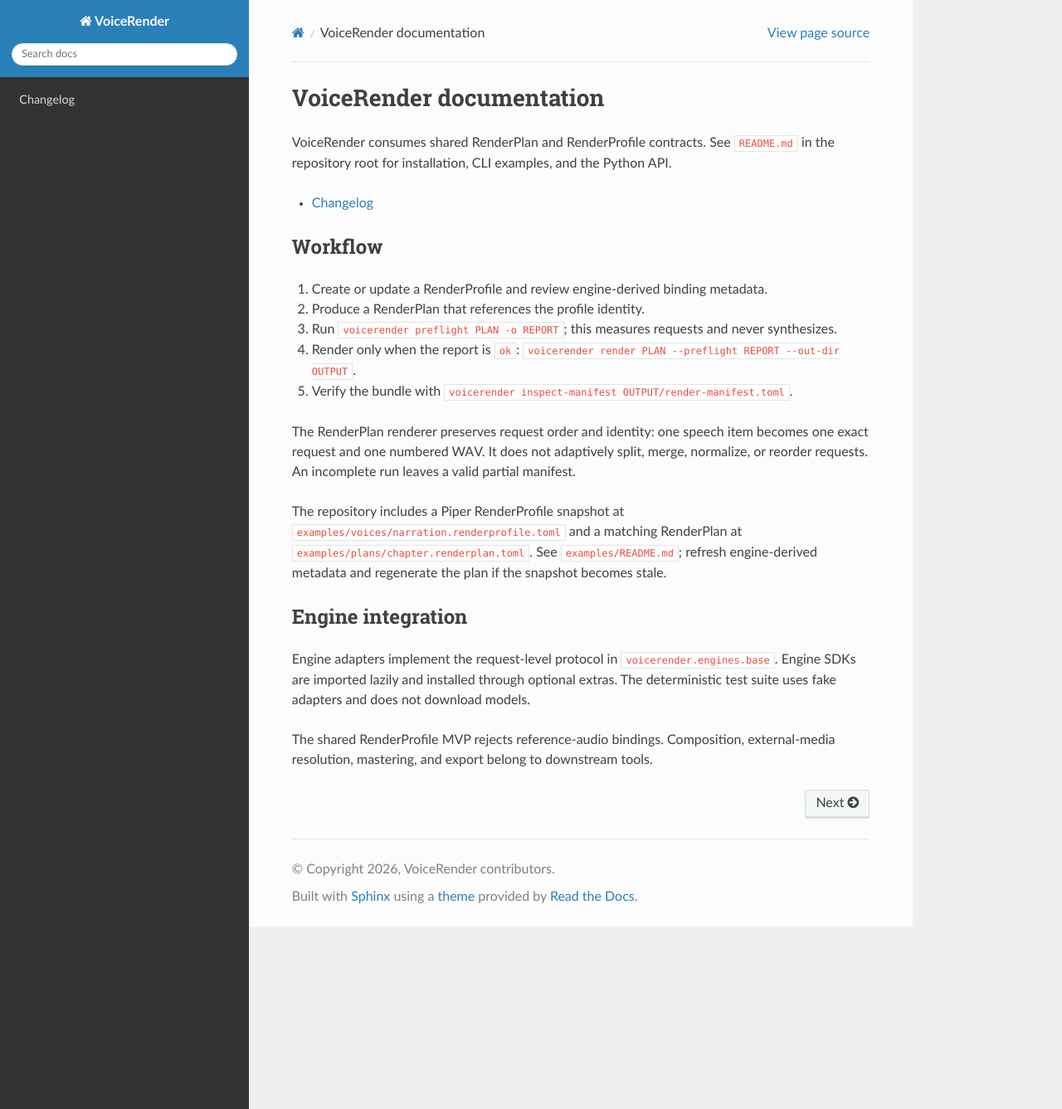
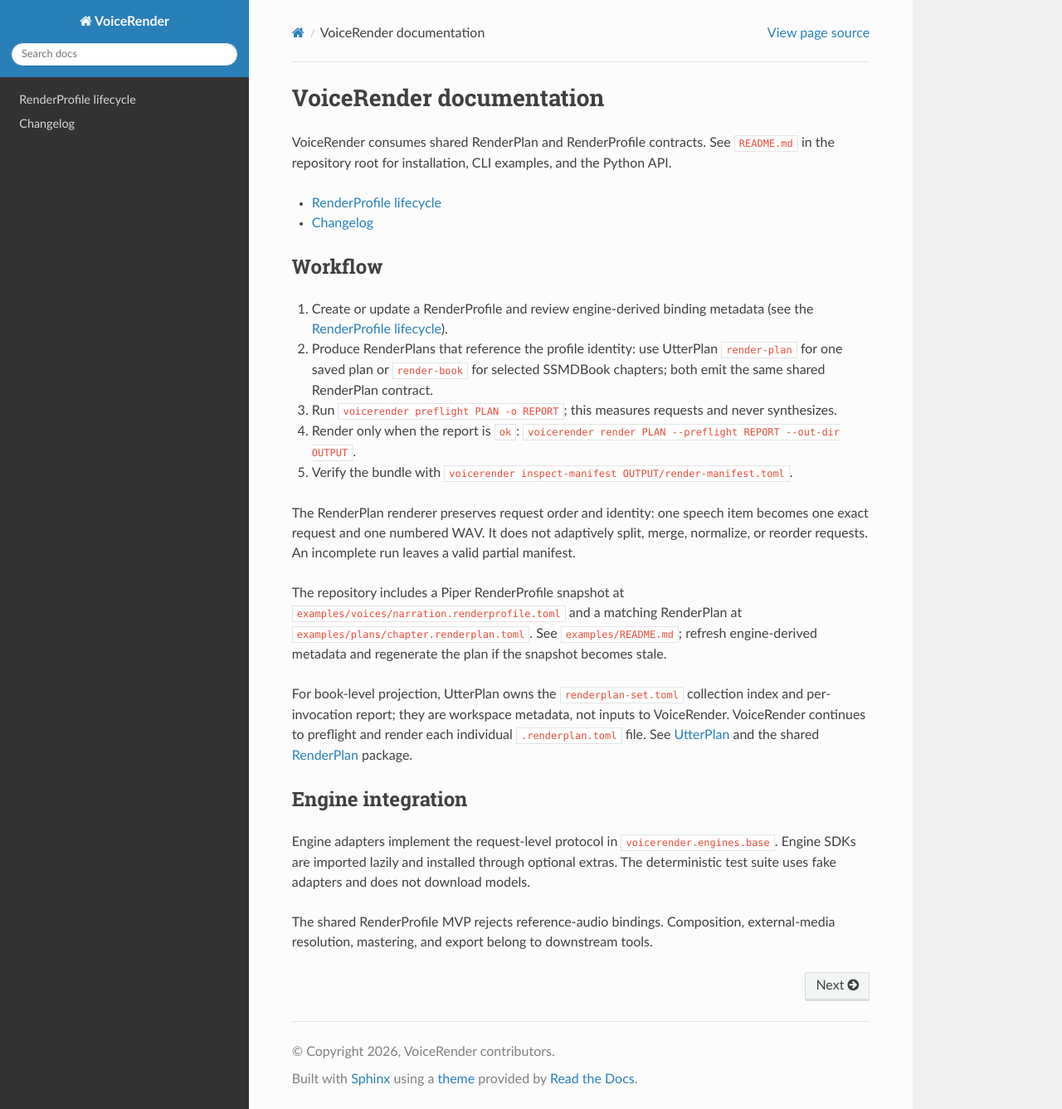
Before and after one commit to buchwandler/voicerender, a Sphinx documentation site: the page built from docs/index.md, in a window 1280 px wide and 1337 px high. Shown: the whole window at 83% size. Built offline with Sphinx 7.4.7 and the Read the Docs theme 3.1.0, drawn with Linux system fonts in a browser that asks for light colours.

Commit message:
doc: add info about renderplan

````diff
--- a/docs/index.md
+++ b/docs/index.md
@@ -5,13 +5,16 @@
 ```{toctree}
 :maxdepth: 1
 
+renderprofile
 changelog
 ```
 
 ## Workflow
 
-1. Create or update a RenderProfile and review engine-derived binding metadata.
-2. Produce a RenderPlan that references the profile identity.
+1. Create or update a RenderProfile and review engine-derived binding metadata (see the [RenderProfile lifecycle](renderprofile.md)).
+2. Produce RenderPlans that reference the profile identity: use UtterPlan
+   `render-plan` for one saved plan or `render-book` for selected SSMDBook
+   chapters; both emit the same shared RenderPlan contract.
 3. Run `voicerender preflight PLAN -o REPORT`; this measures requests and never synthesizes.
 4. Render only when the report is `ok`: `voicerender render PLAN --preflight REPORT --out-dir OUTPUT`.
 5. Verify the bundle with `voicerender inspect-manifest OUTPUT/render-manifest.toml`.
@@ -20,6 +23,13 @@
 
 The repository includes a Piper RenderProfile snapshot at `examples/voices/narration.renderprofile.toml` and a matching RenderPlan at `examples/plans/chapter.renderplan.toml`. See `examples/README.md`; refresh engine-derived metadata and regenerate the plan if the snapshot becomes stale.
 
+
+For book-level projection, UtterPlan owns the `renderplan-set.toml` collection index
+and per-invocation report; they are workspace metadata, not inputs to VoiceRender.
+VoiceRender continues to preflight and render each individual `.renderplan.toml` file.
+See [UtterPlan](https://pypi.org/project/utterplan/) and the shared
+[RenderPlan](https://pypi.org/project/renderplan/) package.
+
 ## Engine integration
 
 Engine adapters implement the request-level protocol in `voicerender.engines.base`. Engine SDKs are imported lazily and installed through optional extras. The deterministic test suite uses fake adapters and does not download models.
````
Also changed, not shown: README.md (+27 -1 lines), docs/renderprofile.md (added, +82 -0 lines).
